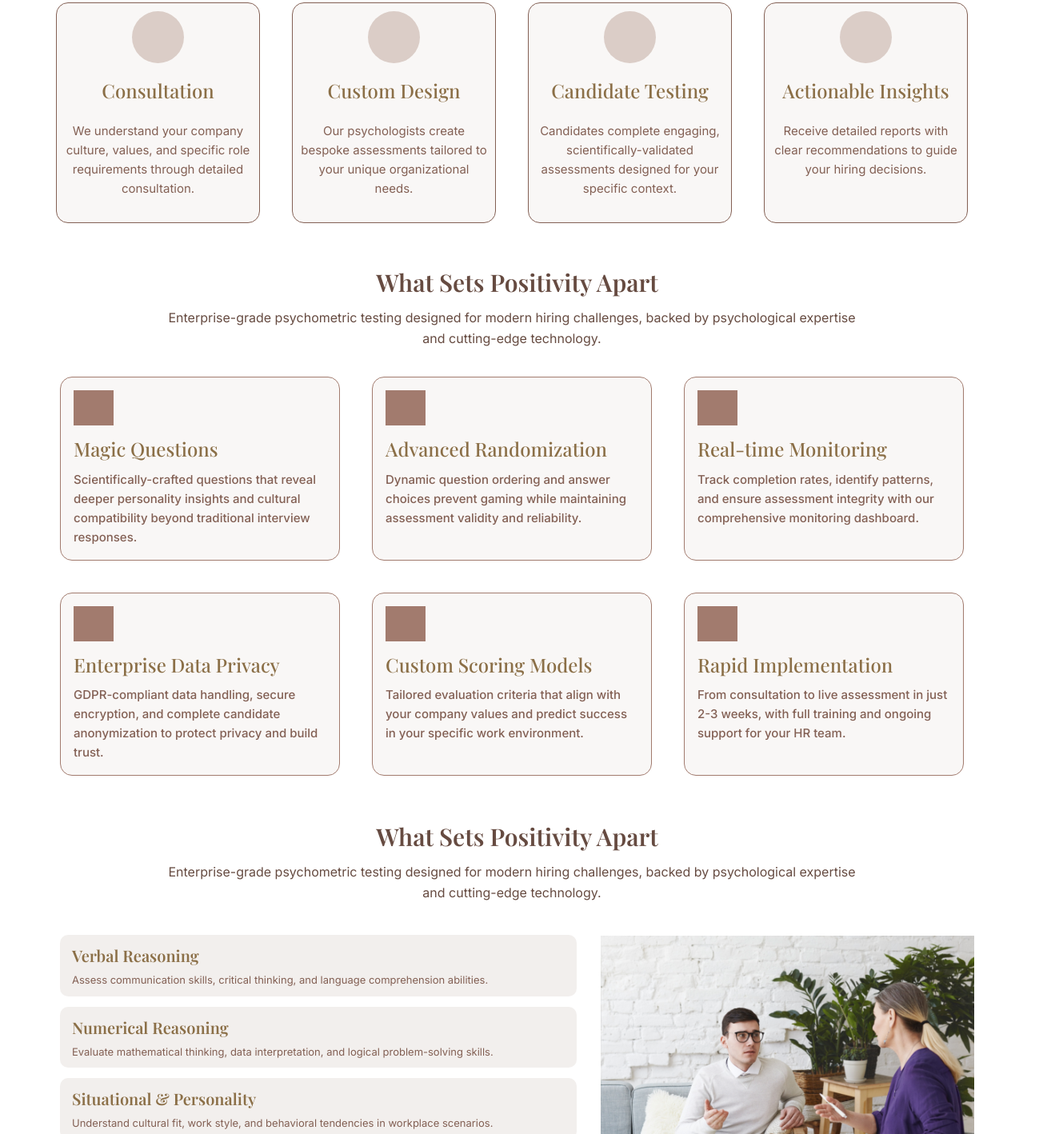
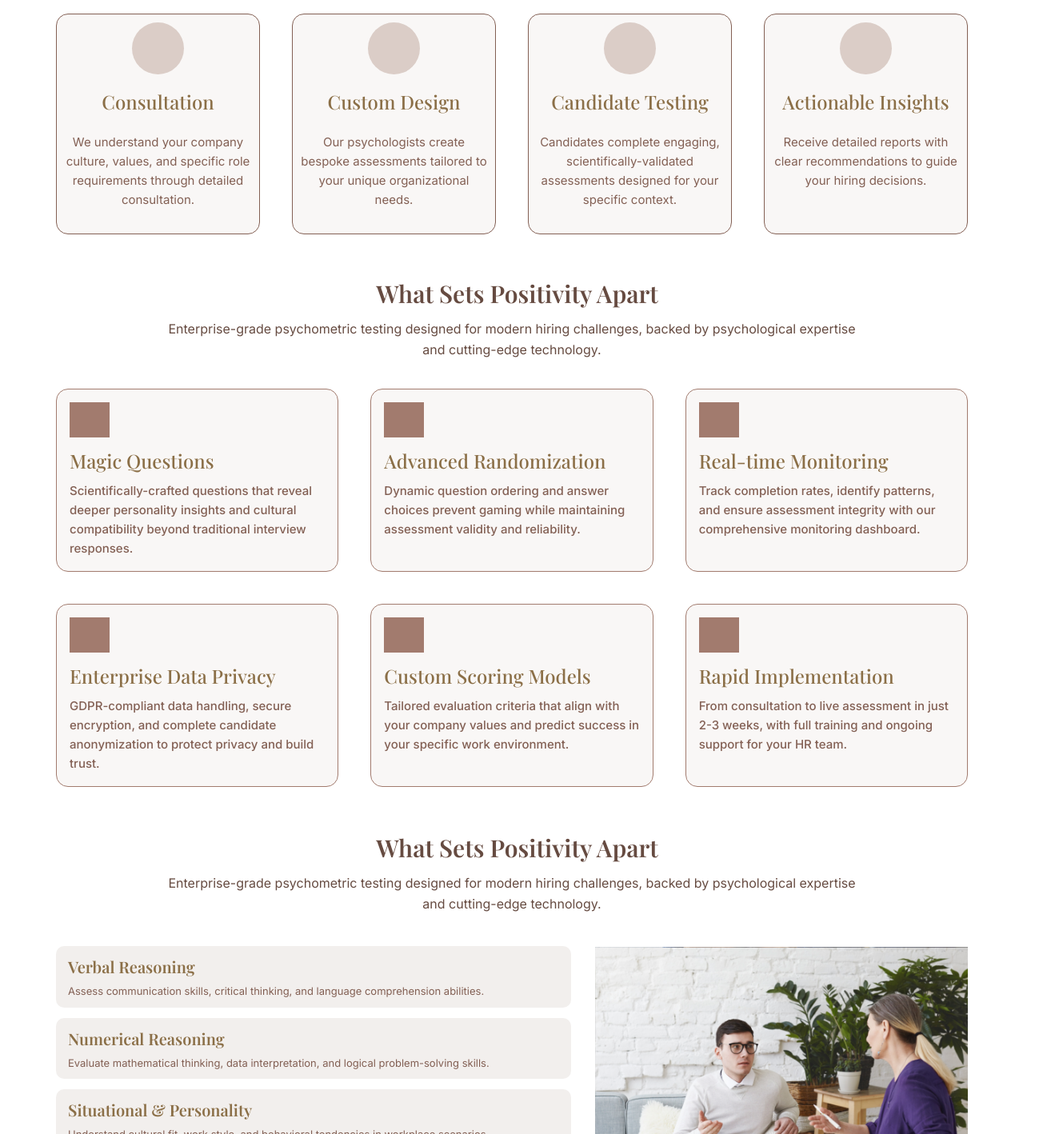
Before and after one commit to agrawal-harsh/positivity, a plain HTML site: page index.html in a window 1280 px wide. Shown: the part 1382-2800 px from the top of the page at 80% size, 1324 px wide, since content can reach past the window. Drawn offline with nearby package versions, Linux system fonts and the light colour scheme.

Commit message:
small css bug fixes

```diff
--- a/styles.css
+++ b/styles.css
@@ -11,7 +11,7 @@
         }
 
         .container {
-            max-width: 1280px;
+            max-width: 1180px;
             margin: 0 auto;
             padding: 0 20px;
         }
@@ -234,7 +234,7 @@
             display: grid;
             grid-template-columns: repeat(4, 1fr);
             gap: 40px;
-            margin: 50px;
+            margin: 50px 0px;
         }
 
         .process-step {
@@ -273,7 +273,6 @@
             display: grid;
             grid-template-columns: repeat(3, 1fr);
             gap: 40px;
-            padding:0 55px;
             margin-top: -5px;
         }
 
@@ -317,14 +316,9 @@
 
         .assessment-grid {
             display: grid;
-            padding-right: 42px;
-            grid-template-columns: 1.2fr 0.8fr;
+            grid-template-columns: 1.16fr 0.84fr;
             gap: 30px;
             align-items: center;
-        }
-
-        .assessment-list {
-            padding:0 0 0 55px;
         }
 
         .assessment-item {
@@ -359,7 +353,7 @@
 
         /* CTA Section */
         .cta-section {
-            padding: 40px 155px 40px 175px;
+            padding: 40px 160px 40px 175px;
             margin-top: -2.8rem;
             background: #F3EFEE;
         }
@@ -467,7 +461,7 @@
 
         .stat {
             background: white;
-            padding: 0px 54px;
+            padding: 0px 57px;
             border-radius: 15px;
             margin-left:20px;
             border: 1px solid #83605480;
```
